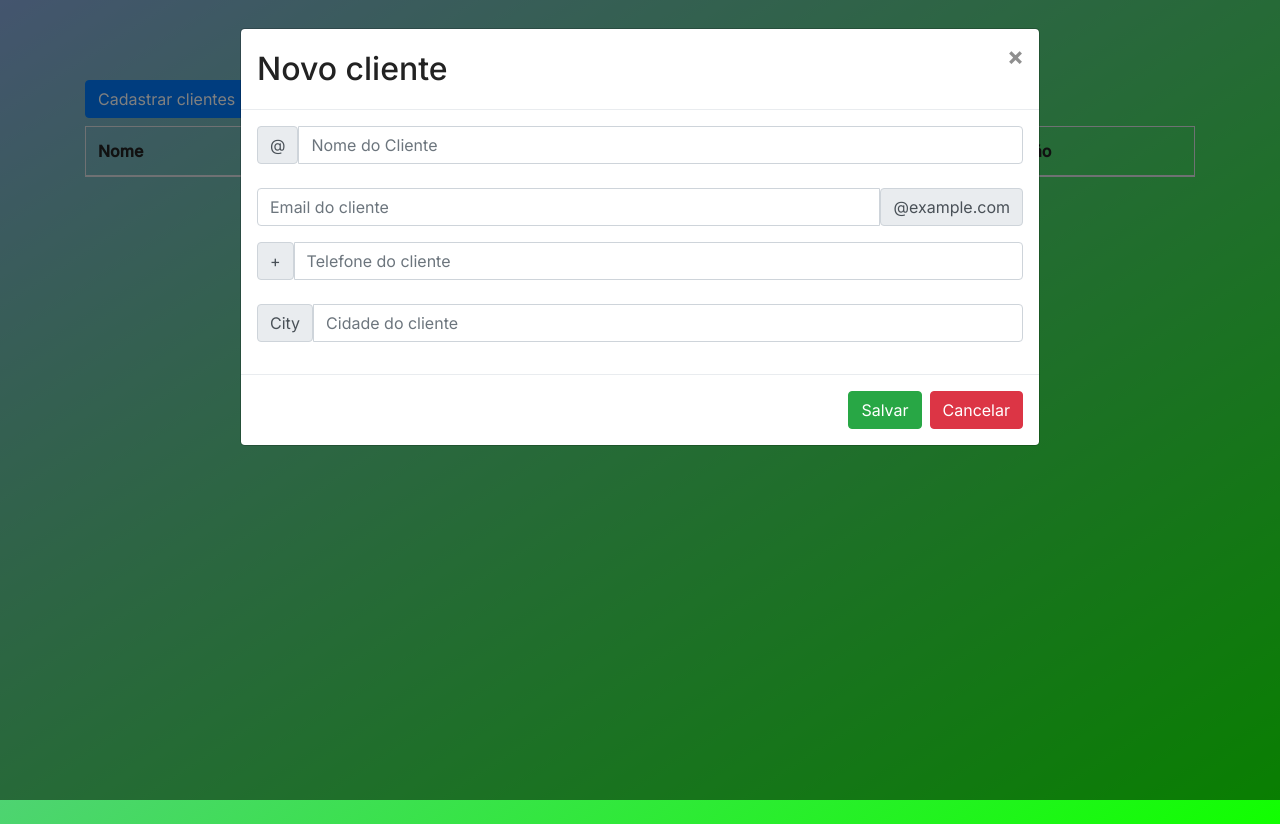
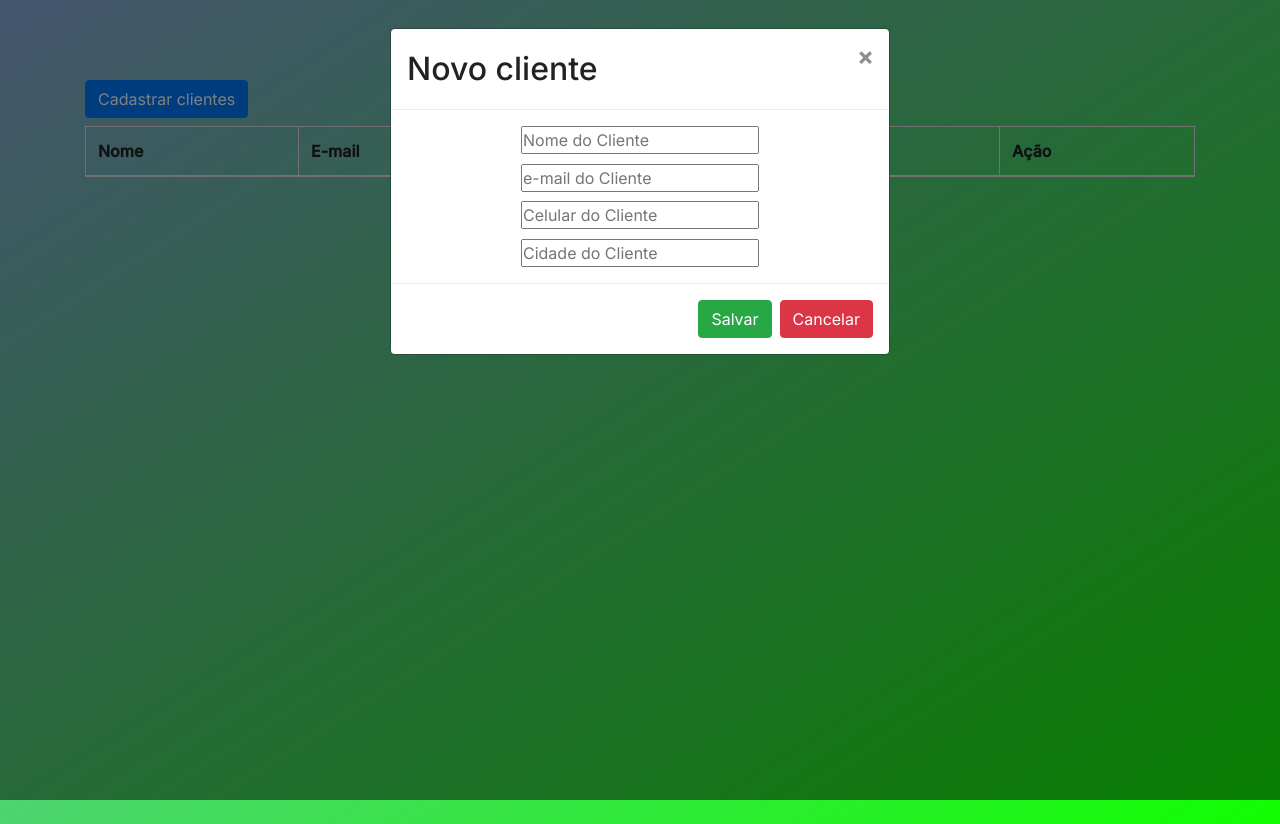
Before and after one commit to alisson2014/crud-js, a plain HTML site: page index.html in a window 1280 px wide. Both pictures are taken after a click on the button "Cadastrar clientes". Drawn offline with nearby package versions, Linux system fonts and the light colour scheme.

Commit message:
adicionei novas funções

```diff
--- a/index.html
+++ b/index.html
@@ -63,7 +63,7 @@
           aria-labelledby="exampleModalLabel"
           aria-hidden="true"
         >
-          <div class="modal-dialog modal-lg" role="document">
+          <div class="modal-dialog" role="document">
             <div class="modal-content">
               <header class="modal-header">
                 <h2 class="modal-title" id="exampleModalLabel">Novo cliente</h2>
@@ -77,65 +77,42 @@
                 </button>
               </header>
               <form id="form" class="modal-body">
-                <div class="input-group flex-nowrap">
-                  <span class="input-group-text" id="addon-wrapping">@</span>
                 <input
                   type="text"
-                    class="form-control"
+                  id="name"
+                  data-index="new"
+                  class="modal-field"
                   placeholder="Nome do Cliente"
-                    aria-label="Seu nome"
-                    aria-describedby="addon-wrapping"
-                    id="name"
                   required
                 />
-                </div>
-                <br />
-                <div class="input-group mb-3">
+                <input
+                  type="email"
+                  id="email"
+                  class="modal-field"
+                  placeholder="e-mail do Cliente"
+                  required
+                />
                 <input
                   type="text"
-                    class="form-control"
-                    placeholder="Email do cliente"
-                    aria-label="Email do cliente"
-                    id="email"
-                    aria-describedby="basic-addon2"
+                  id="tel"
+                  class="modal-field"
+                  placeholder="Celular do Cliente"
                   required
                 />
-                  <span class="input-group-text" id="basic-addon2"
-                    >@example.com</span
-                  >
-                </div>
-                <div class="input-group flex-nowrap">
-                  <span class="input-group-text" id="addon-wrapping">+</span>
                 <input
-                    type="tel"
-                    id="tel"
-                    class="form-control"
-                    placeholder="Telefone do cliente"
-                    aria-label="Telefone do cliente"
-                    aria-describedby="addon-wrapping"
+                  type="text"
+                  id="city"
+                  class="modal-field"
+                  placeholder="Cidade do Cliente"
                   required
                 />
-                </div>
-                <br />
-                <div class="input-group mb-3">
-                  <span class="input-group-text" id="basic-addon1">City</span>
-                  <input
-                    type="text"
-                    class="form-control"
-                    placeholder="Cidade do cliente"
-                    aria-label="Cidade do cliente"
-                    id="city"
-                    aria-describedby="basic-addon1"
-                    required
-                  />
-                </div>
               </form>
               <footer class="modal-footer">
                 <button
                   type="button"
                   class="btn btn-success"
+                  id="save"
                   data-dismiss="modal"
-                  id="save"
                 >
                   Salvar
                 </button>
--- a/main.js
+++ b/main.js
@@ -35,14 +35,28 @@ const isValidFields = () => {
   return document.getElementById("form").reportValidity()
 }
 
+const clearFields = () => {
+  const fields = document.querySelectorAll(".modal-field")
+  fields.forEach((field) => (field.value = ""))
+}
+
 //Interação com o usuário
 const saveClient = () => {
   if (isValidFields()) {
-    console.log("Cadastrando")
+    document.querySelector("button#save").setAttribute("data-dismiss", "modal")
+    const client = {
+      name: document.getElementById("name").value,
+      email: document.getElementById("email").value,
+      tel: document.getElementById("tel").value,
+      city: document.getElementById("city").value,
+    }
+    createClient(client)
+    clearFields()
   } else {
-    console.log("Erro, digite todos os campos")
+    document.querySelector("button#save").setAttribute("data-dismiss", "")
+    alert("Complete todos os campos para continuar!")
   }
 }
 
 //Eventos
-document.getElementById("save").addEventListener("click", saveClient)
+document.querySelector("button#save").addEventListener("click", saveClient)
--- a/style.css
+++ b/style.css
@@ -24,6 +24,14 @@ main>button {
   margin-bottom: .5rem;
 }
 
+#form {
+  display: flex;
+  flex-flow: row wrap;
+  justify-content: center;
+  align-items: center;
+  gap: .6rem;
+}
+
 footer {
   text-align: center;
 }
```
Lines whose indentation alone changed are shown as unchanged.
